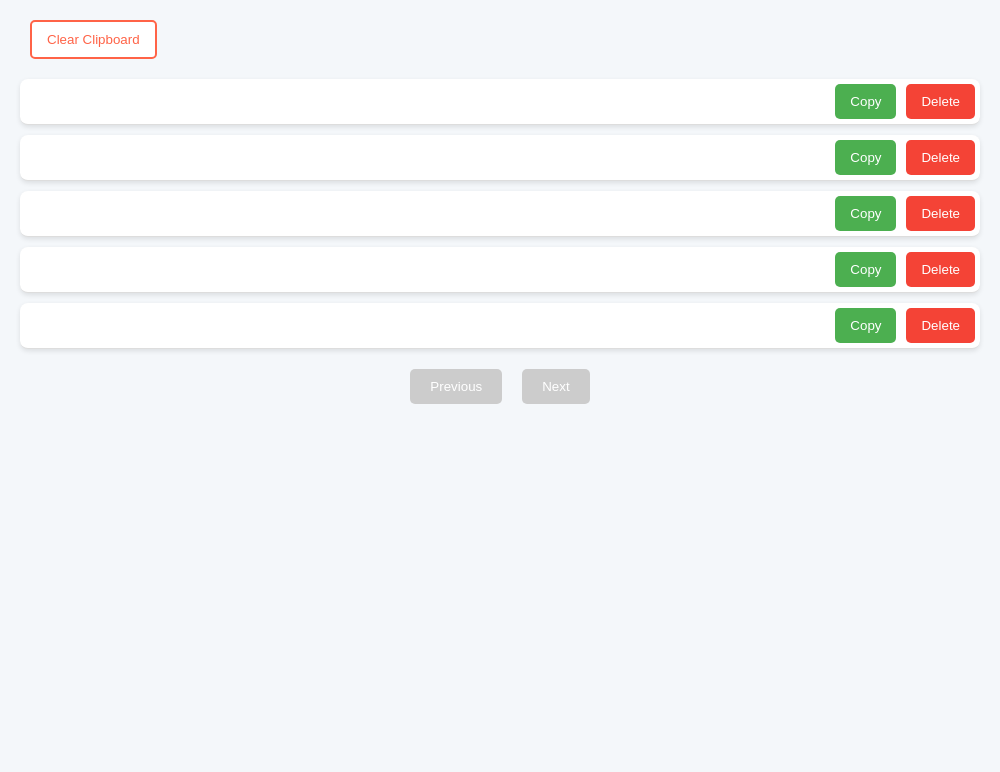
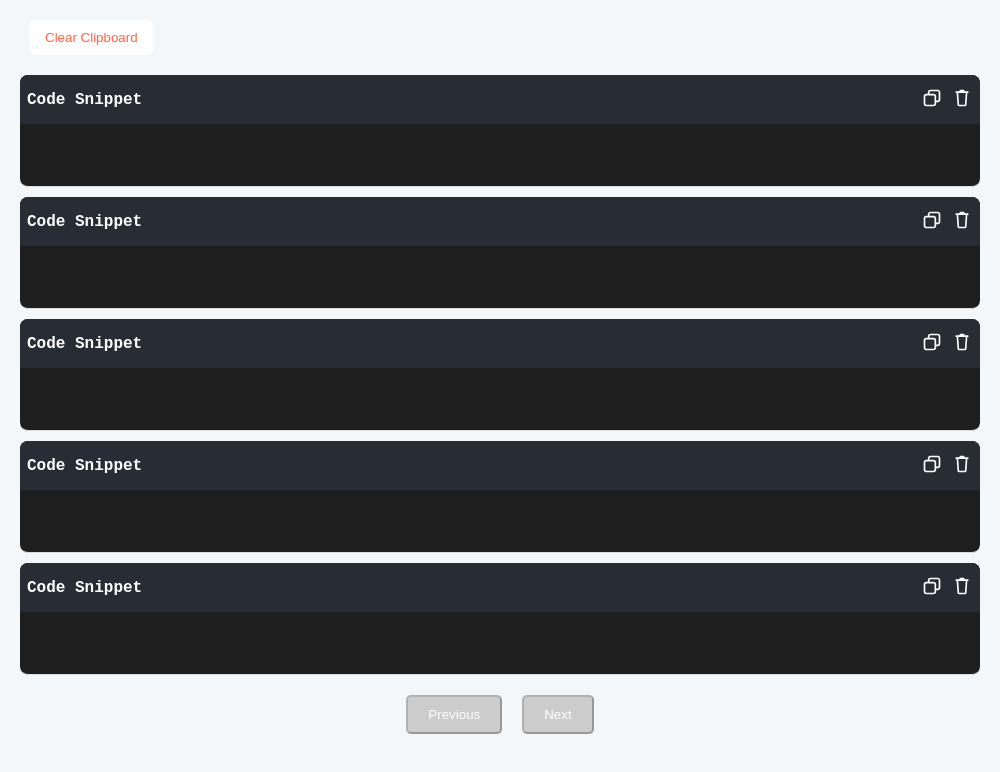
Before and after one commit to kabir-coderex/CopyList, an Electron app: page index.html in a window 1000 px wide. Drawn offline with Linux system fonts and the light colour scheme; no server answers.

Commit message:
added text formation

```diff
--- a/package.json
+++ b/package.json
@@ -1,7 +1,7 @@
 {
   "name": "copy-list",
   "productName": "Copy List",
-  "version": "1.0.4",
+  "version": "1.0.5",
   "main": "main.js",
   "scripts": {
     "start": "electron .",
--- a/renderer.js
+++ b/renderer.js
@@ -6,12 +6,32 @@ let clipboardHistory = [];
 let currentPage = 1;
 const itemsPerPage = 5; // Number of items per page
 
-// Function to update the clipboard history UI
+// Function to determine if the text is code based on patterns
+function isCode(text) {
+  // Check if the text has multiple lines and starts with indentation (which is typical for code)
+  const lines = text.split('\n');
+  const hasIndentedLine = lines.some(line => /^\s+/.test(line)); // Line starts with spaces/tabs
+  const hasCodePattern = /function\s+\w+\s*\(.*\)\s*\{/.test(text) || /class\s+\w+/.test(text); // Simple regex patterns for functions or classes
+
+  // Combine both conditions: either indented lines or recognizable code patterns
+  return hasIndentedLine || hasCodePattern;
+}
+
+// Function to update the clipboard history UI with code styling
+function isCodeSnippet(text) {
+  // Check if the text has multiple lines and starts with indentation (which is typical for code)
+  const lines = text.split('\n');
+  const hasIndentedLine = lines.some(line => /^\s+/.test(line)); // Line starts with spaces/tabs
+  const hasCodePattern = /function\s+\w+\s*\(.*\)\s*\{/.test(text) || /class\s+\w+/.test(text); // Simple regex patterns for functions or classes
+
+  // Combine both conditions: either indented lines or recognizable code patterns
+  return hasIndentedLine || hasCodePattern;
+}
+
 function updateClipboardList() {
   const list = document.getElementById('clipboard-list');
-  list.innerHTML = ''; // Clear existing list
+  list.innerHTML = '';
 
-  // Get the items for the current page
   const startIndex = (currentPage - 1) * itemsPerPage;
   const endIndex = startIndex + itemsPerPage;
   const pageItems = clipboardHistory.slice(startIndex, endIndex);
@@ -19,39 +39,60 @@ function updateClipboardList() {
   pageItems.forEach((item, index) => {
       const li = document.createElement('li');
       li.classList.add('clipboard-item');
-    li.textContent = item;
 
-    // Create a copy button
+      const isCode = isCodeSnippet(item);
+
+      // Create header with buttons
+      const header = document.createElement('div');
+      header.classList.add('clipboard-item-header');
+      header.innerHTML = `<span>${isCode ? "Code Snippet" : "Copied Item"}</span>`;
+
+      // Copy button with SVG icon
       const copyBtn = document.createElement('button');
-    copyBtn.textContent = 'Copy';
       copyBtn.classList.add('copy-btn');
+      copyBtn.innerHTML = `
+          <svg width="20" height="20" viewBox="0 0 24 24" fill="none" xmlns="http://www.w3.org/2000/svg">
+              <path fill-rule="evenodd" clip-rule="evenodd" d="M7 5C7 3.34315 8.34315 2 10 2H19C20.6569 2 22 3.34315 22 5V14C22 15.6569 20.6569 17 19 17H17V19C17 20.6569 15.6569 22 14 22H5C3.34315 22 2 20.6569 2 19V10C2 8.34315 3.34315 7 5 7H7V5ZM9 7H14C15.6569 7 17 8.34315 17 10V15H19C19.5523 15 20 14.5523 20 14V5C20 4.44772 19.5523 4 19 4H10C9.44772 4 9 4.44772 9 5V7ZM5 9C4.44772 9 4 9.44772 4 10V19C4 19.5523 4.44772 20 5 20H14C14.5523 20 15 19.5523 15 19V10C15 9.44772 14.5523 9 14 9H5Z" fill="currentColor"></path>
+          </svg>
+      `;
       copyBtn.onclick = () => {
-      clipboard.writeText(item); // Paste the selected item
+          clipboard.writeText(item);
           showSuccessMessage('Copied!');
       };
 
-    // Create a delete button
+      // Delete button with SVG icon
       const deleteBtn = document.createElement('button');
-    deleteBtn.textContent = 'Delete';
       deleteBtn.classList.add('delete-btn');
+      deleteBtn.innerHTML = `
+          <svg width="20" height="20" viewBox="0 0 24 24" fill="none" xmlns="http://www.w3.org/2000/svg">
+              <path fill-rule="evenodd" clip-rule="evenodd" d="M9 3C9 2.44772 9.44772 2 10 2H14C14.5523 2 15 2.44772 15 3V4H19C19.5523 4 20 4.44772 20 5C20 5.55228 19.5523 6 19 6H18.4656L17.4376 20.2044C17.3747 21.0813 16.6425 21.75 15.7636 21.75H8.23637C7.3575 21.75 6.62532 21.0813 6.5624 20.2044L5.53444 6H5C4.44772 6 4 5.55228 4 5C4 4.44772 4.44772 4 5 4H9V3ZM7.53444 6L8.52298 20H15.477L16.4656 6H7.53444Z" fill="currentColor"></path>
+          </svg>
+      `;
       deleteBtn.onclick = () => {
-      const confirmDelete = confirm('Are you sure you want to delete this item?');
-      if (confirmDelete) {
-        clipboardHistory.splice(index, 1); // Remove the item from the history
-        updateClipboardList(); // Re-render the list
+          if (confirm('Delete this item?')) {
+              clipboardHistory.splice(index, 1);
+              updateClipboardList();
           }
       };
 
-    // Add buttons to the list item
-    li.appendChild(copyBtn);
-    li.appendChild(deleteBtn);
+      // Append buttons to header
+      header.appendChild(copyBtn);
+      header.appendChild(deleteBtn);
 
-    // Add to the list in the UI
+      // Create content block
+      const content = document.createElement(isCode ? 'pre' : 'p');
+      content.classList.add('clipboard-content');
+      content.textContent = item;
+
+      // Append to list item
+      li.appendChild(header);
+      li.appendChild(content);
       list.appendChild(li);
   });
 
   updatePagination();
 }
+
 
 // Function to show success message when an item is copied
 function showSuccessMessage(message) {
--- a/style.css
+++ b/style.css
@@ -17,15 +17,9 @@ body {
     padding: 5px;
     cursor: pointer;
     border-bottom: 1px solid #ddd;
-}
-#clipboard-list li:hover {
-    background-color: #f1f1f1;
-}
-button {
-    margin-left: 10px;
-    padding: 10px 20px;
-    cursor: pointer;
-    border-radius: 5px;
+    max-height: calc(100vh - 140px);
+    overflow: auto;
+    overflow-x: hidden;
 }
 
 ul {
@@ -33,40 +27,78 @@ ul {
     list-style-type: none;
 }
 
+/* General styling for clipboard items */
 .clipboard-item {
-    background-color: #fff;
+    background-color: #1e1e1e;  /* Dark theme */
+    color: #ffffff;
+    font-family: "Courier New", monospace;
+    border-radius: 8px;
+    padding: 10px;
+    position: relative;
+    overflow: hidden;
+    max-width: 100%;
     margin: 10px 0;
-    padding: 15px;
-    border-radius: 8px;
-    box-shadow: 0 2px 5px rgba(0, 0, 0, 0.1);
+}
+
+/* Sticky header */
+.clipboard-item-header {
+    background-color: #282c34;
+    padding: 8px 10px;
+    font-weight: bold;
+    border-top-left-radius: 8px;
+    border-top-right-radius: 8px;
+    position: sticky;
+    top: 0;
+    z-index: 2;
     display: flex;
     justify-content: space-between;
     align-items: center;
+    transform: translate(-8px, -5px);
+    width: 100%;
 }
 
-button {
-    padding: 10px 15px;
-    margin-left: 10px;
+/* Code block styling */
+.clipboard-content {
+    background-color: #1e1e1e;
+    padding: 10px;
+    overflow-x: auto;
+    white-space: pre-wrap;
+    word-wrap: break-word;
+    border-radius: 5px;
+}
+
+/* Button styling */
+.copy-btn, .delete-btn {
+    background: none;
     border: none;
-    border-radius: 5px;
     cursor: pointer;
+    color: #ffffff;
+    font-size: 14px;
+    padding: 5px;
 }
 
 .copy-btn {
-    background-color: #4CAF50;
-    color: white;
     margin-left: auto;
 }
 
-.delete-btn {
-    background-color: #f44336;
-    color: white;
+.copy-btn:hover, .delete-btn:hover {
+    color: #61dafb;
+}
+
+/* Icon Styling */
+.copy-btn i, .delete-btn i {
+    font-size: 16px;
 }
 
 #clear-btn {
     border: 2px solid;
     color: tomato;
     background: #FFF;
+    padding: 10px 15px;
+    margin-left: 10px;
+    border: none;
+    border-radius: 5px;
+    cursor: pointer;
 }
 
 .success-message {
@@ -100,3 +132,14 @@ button {
     background-color: #cccccc;
     cursor: not-allowed;
 }
+
+pre {
+    background-color: #f4f4f4;
+    padding: 10px;
+    border-radius: 5px;
+    overflow: auto;
+    white-space: pre-wrap;
+    word-wrap: break-word;
+    font-family: "Courier New", monospace;
+    max-width: 100%;
+}
```
Lines whose indentation alone changed are shown as unchanged.
